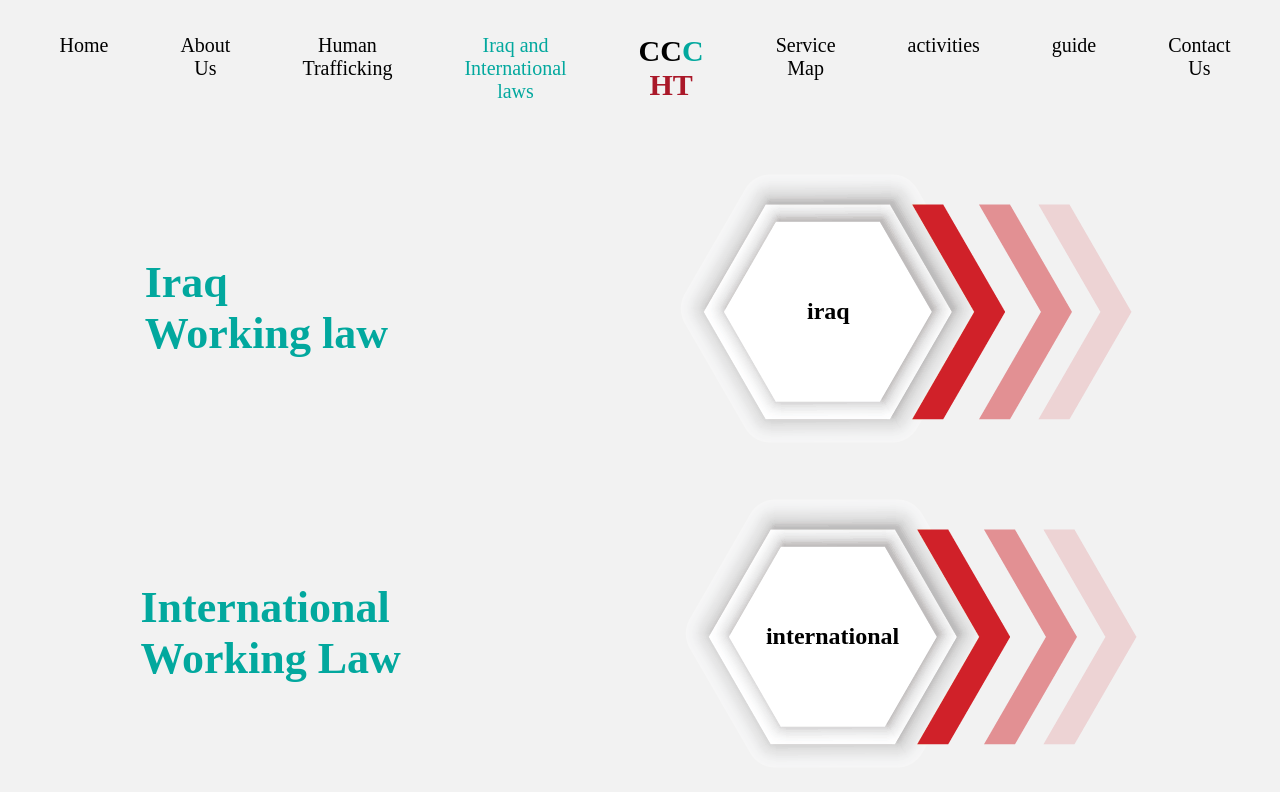
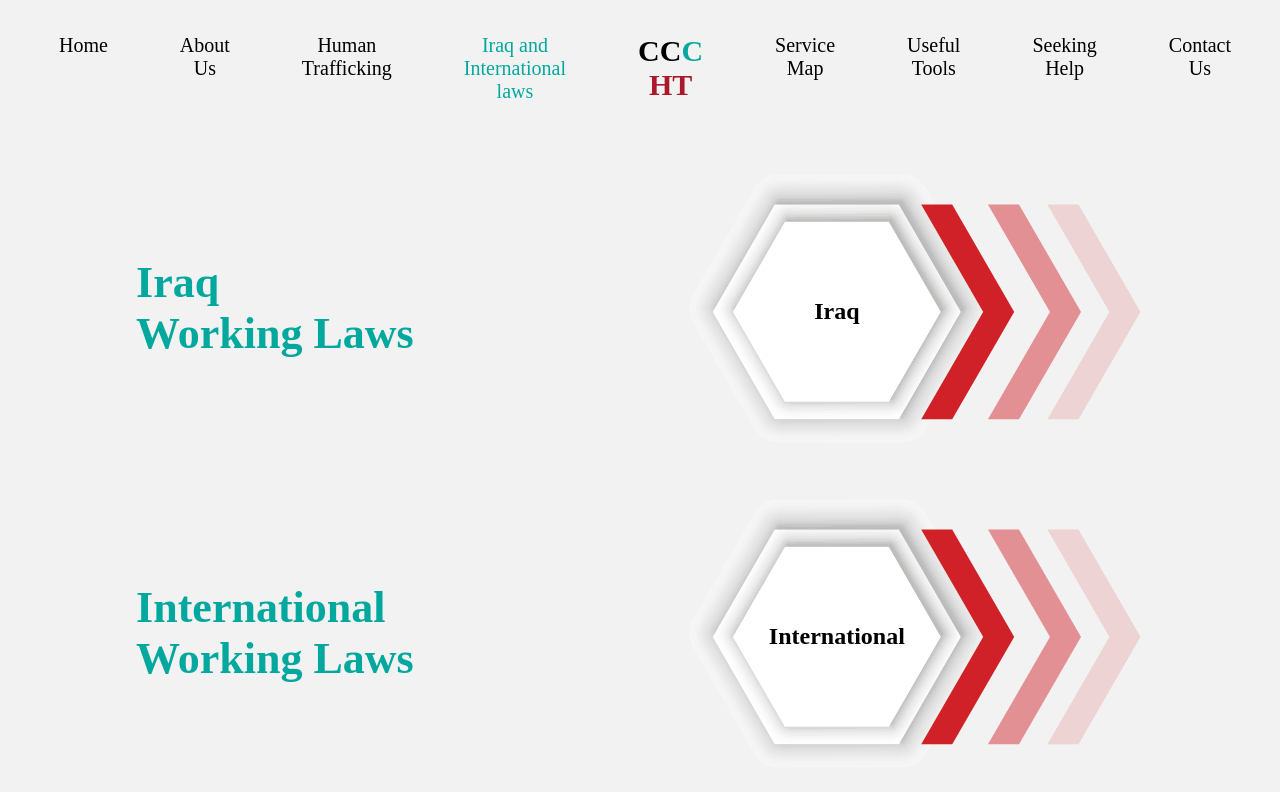
Before and after one commit to hamasaadwn/heartland, a React (Create React App) app in the folder heartland_frontend/: page /international in a window 1280 px wide. Shown: the top 792 px of the page. Built offline with nearby package versions, Linux system fonts and the light colour scheme; no server answers.

Commit message:
added internationalization to the iraq and international laws

```diff
--- a/heartland_frontend/public/assets/locals/en/translate.json
+++ b/heartland_frontend/public/assets/locals/en/translate.json
@@ -12,5 +12,11 @@
   "email": "Email",
   "social_media": "Social Media",
   "ht_header_1": "Human",
-  "ht_header_2": "Trafficing"
+  "ht_header_2": "Trafficing",
+  "iraq_working_laws_t1": "Iraq",
+  "iraq_working_laws_t2": "Working Laws",
+  "international_working_laws_t1": "International",
+  "international_working_laws_t2": "Working Laws",
+  "iraq": "Iraq",
+  "intenational": "International"
 }
--- a/heartland_frontend/src/components/navbar/Navbar.js
+++ b/heartland_frontend/src/components/navbar/Navbar.js
@@ -92,22 +92,22 @@ const Navbar = ({ bg, fg }) => {
           </li>
           <li>
             <NavLink
-              to="/activities"
+              to="/useful_tools"
               onClick={() => {
                 menuHandler();
               }}
             >
-              {t("activities")}
+              {t("useful_tools")}
             </NavLink>
           </li>
           <li>
             <NavLink
-              to="/guide"
+              to="/seeking_help"
               onClick={() => {
                 menuHandler();
               }}
             >
-              {t("guide")}
+              {t("seeking_help")}
             </NavLink>
           </li>
           <li>
--- a/heartland_frontend/src/screens/international/International.js
+++ b/heartland_frontend/src/screens/international/International.js
@@ -1,6 +1,7 @@
 import React, { useEffect } from "react";
 import { useDispatch } from "react-redux";
 import { Link } from "react-router-dom";
+import { useTranslation } from "react-i18next";
 
 import { Container } from "../../components/styled/Container.style";
 import {
@@ -12,6 +13,8 @@ import { InternationalContainer } from "./International.styles";
 
 const International = () => {
   const dispatch = useDispatch();
+
+  const { t } = useTranslation();
 
   useEffect(() => {
     dispatch(changeBackgroundToWhite());
@@ -25,16 +28,16 @@ const International = () => {
           <Link to="/posts/Iraq">
             <div className="text">
               <h2>
-                Iraq
+                {t("iraq_working_laws_t1")}
                 <br />
-                Working law
+                {t("iraq_working_laws_t2")}
               </h2>
             </div>
           </Link>
           <Link to="/posts/Iraq">
             <div className="image">
               <div className="text_positioning">
-                <h2>iraq</h2>
+                <h2>{t("iraq")}</h2>
               </div>
             </div>
           </Link>
@@ -43,16 +46,16 @@ const International = () => {
           <Link to="/posts/International">
             <div className="text">
               <h2>
-                International
+                {t("international_working_laws_t1")}
                 <br />
-                Working Law
+                {t("international_working_laws_t2")}
               </h2>
             </div>
           </Link>
           <Link to="/posts/International">
             <div className="image">
               <div className="text_positioning">
-                <h2>international</h2>
+                <h2>{t("intenational")}</h2>
               </div>
             </div>
           </Link>
```
Also changed, not shown: heartland_frontend/public/assets/locals/ar/translate.json (+7 -1 lines).
